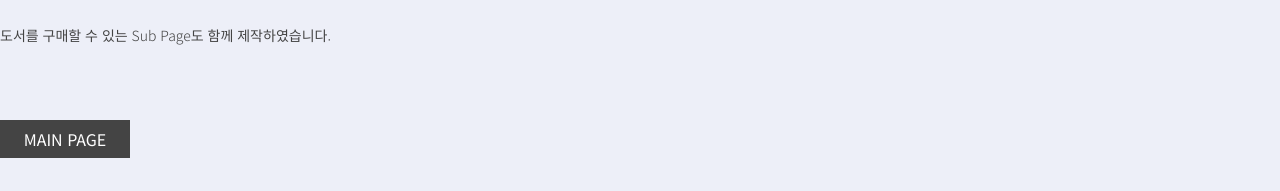
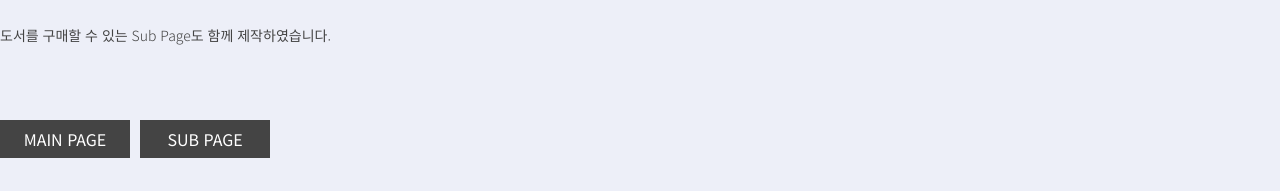
Before and after one commit to migenin/MiJin_Park, a plain HTML site: page index.html in a window 1280 px wide. Shown: the part 1407-1598 px from the top of the page. Drawn offline with nearby package versions, Linux system fonts and the light colour scheme.

Commit message:
Add files via upload

```diff
--- a/index.html
+++ b/index.html
@@ -122,6 +122,7 @@
 
                         도서를 구매할 수 있는 Sub Page도 함께 제작하였습니다.</p>
                     <a href="https://migenin.github.io/kbbook-03/index.html" target="_blank" class="btn_main">MAIN PAGE</a>
+                    <a href="https://migenin.github.io/kbbook-03/sub.html" target="_blank" class="btn_sub">SUB PAGE</a>
                 </div>
 
                 <div class="webpage">
```
